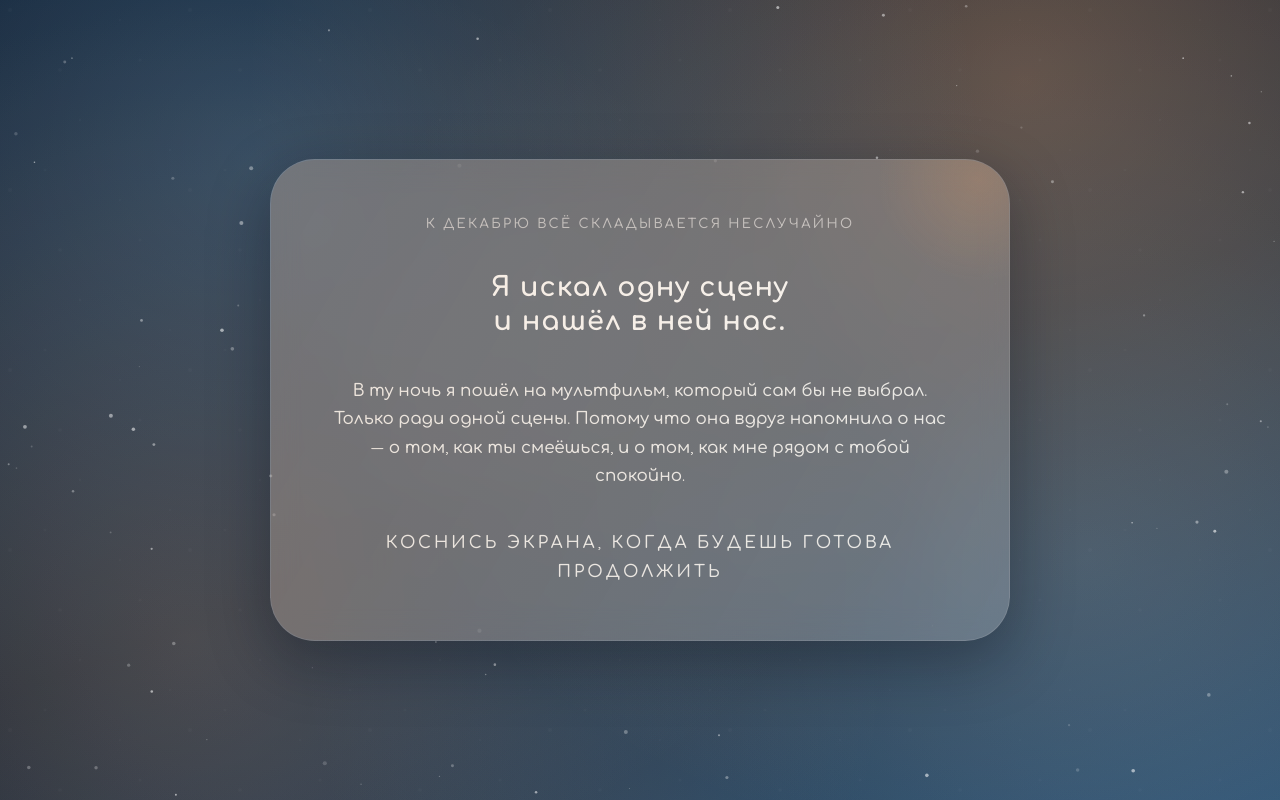
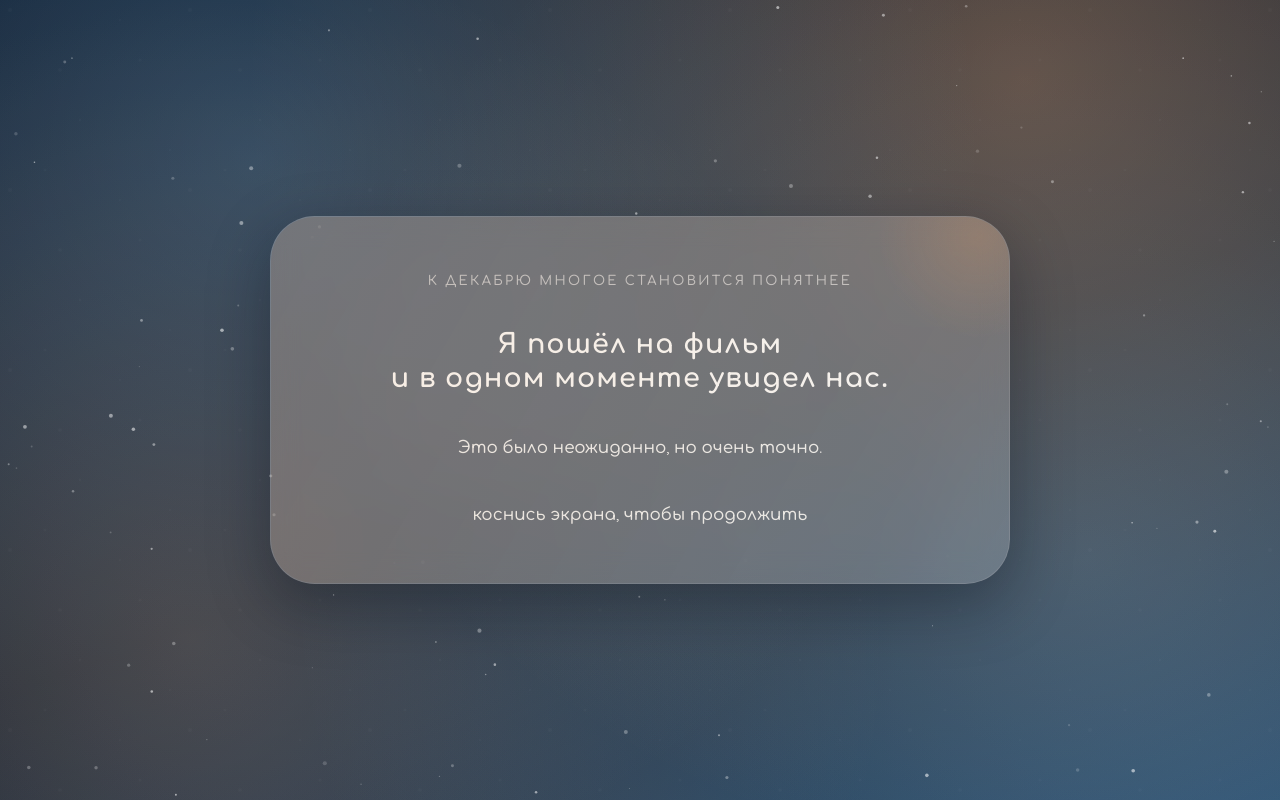
Before and after one commit to 3Ve3Daa/HappyNewYear, a plain HTML site: page index.html in a window 1280 px wide. Both pictures are taken after a click on the button "Продолжить". Drawn offline with Linux system fonts and the light colour scheme.

Commit message:
Update index.html

```diff
--- a/index.html
+++ b/index.html
@@ -27,16 +27,13 @@
 
     <section class="screen screen--story" data-screen="story">
       <div class="screen-content">
-        <span class="whisper">к декабрю всё складывается неслучайно</span>
+        <span class="whisper">к декабрю многое становится понятнее</span>
         <h2>
-          <span>Я искал одну сцену</span>
-          <span>и нашёл в ней нас.</span>
+          <span>Я пошёл на фильм</span>
+          <span>и в одном моменте увидел нас.</span>
         </h2>
-        <p>
-          В ту ночь я пошёл на мультфильм, который сам бы не выбрал. Только ради одной сцены.
-          Потому что она вдруг напомнила о нас — о том, как ты смеёшься, и о том, как мне рядом с тобой спокойно.
-        </p>
-        <p class="whisper">коснись экрана, когда будешь готова продолжить</p>
+        <p>Это было неожиданно, но очень точно.</p>
+        <p class="story-footnote">коснись экрана, чтобы продолжить</p>
       </div>
     </section>
 
@@ -66,7 +63,7 @@
           <div class="audio-card">
             <span class="audio-card__label">Трек для тебя</span>
             <strong class="audio-card__title">Асылым</strong>
-            <audio controls preload="metadata">
+            <audio id="afterAudio" data-audio="after" controls preload="metadata">
               <source src="Асылым.mp3" type="audio/mpeg" />
               Ваш браузер не поддерживает аудио.
             </audio>
```
